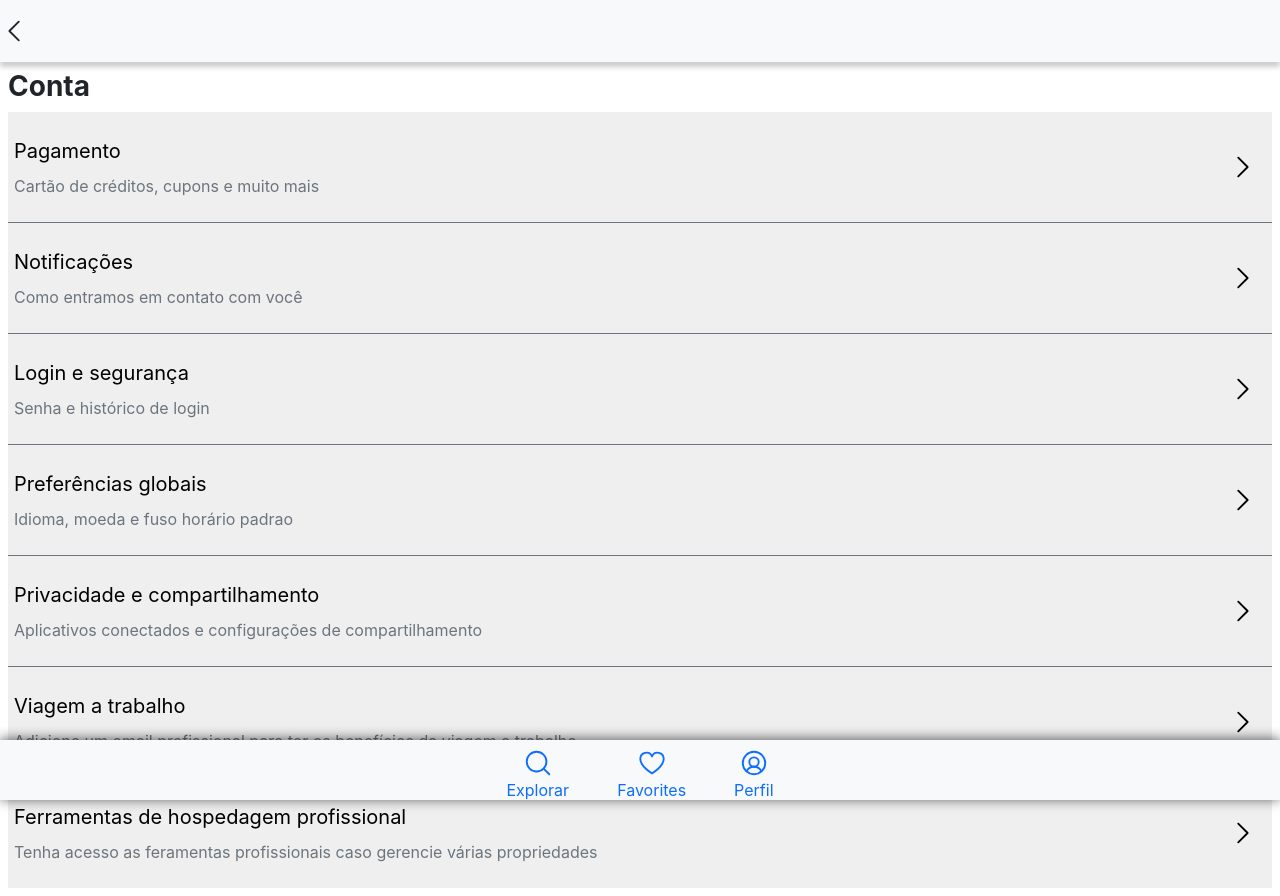
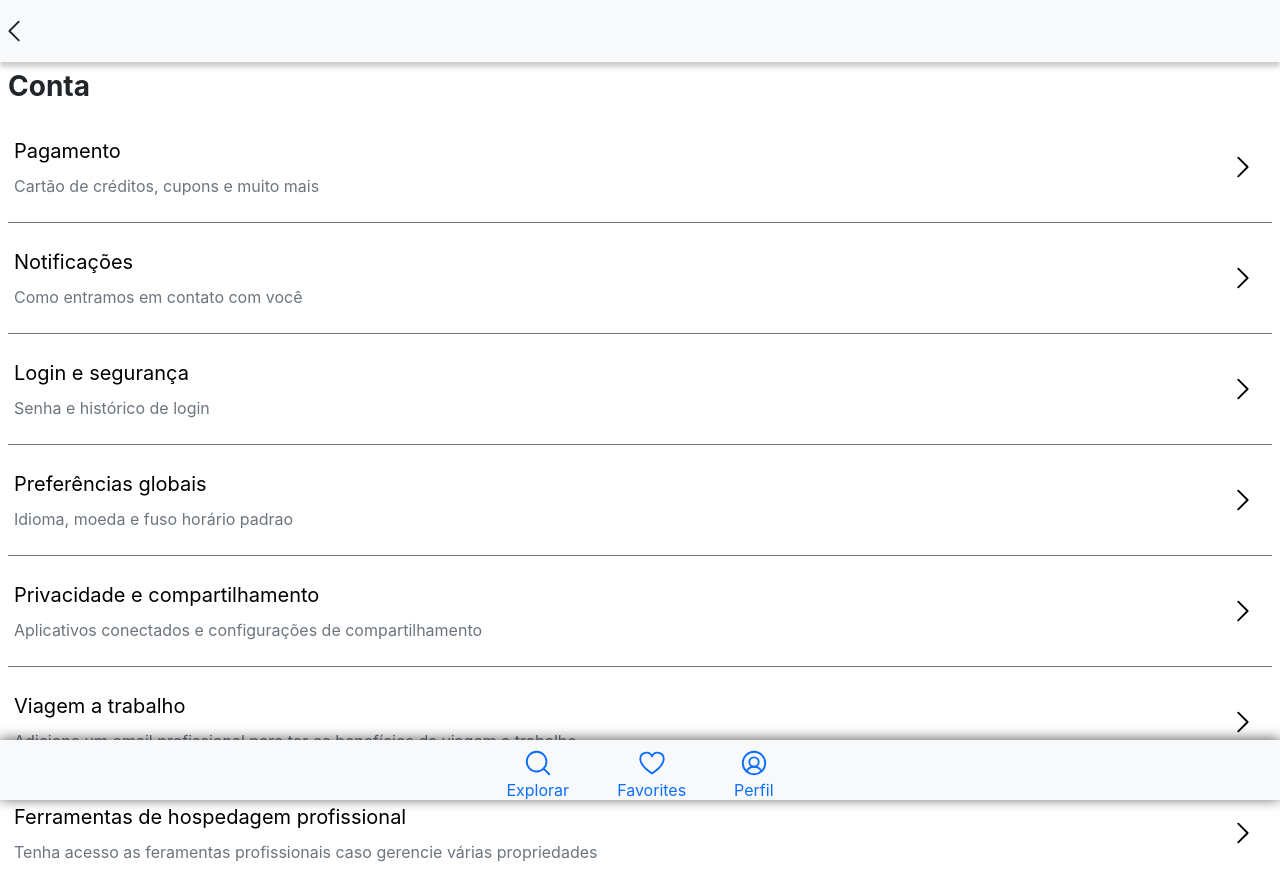
Before and after one commit to FranciscoNeto2909/MybnbApp, a React (Vite) app: page /profile/account in a window 1280 px wide. Built offline with nearby package versions, Linux system fonts and the light colour scheme.

Commit message:
buttons color chaged to transparent

```diff
--- a/src/components/account/Account.jsx
+++ b/src/components/account/Account.jsx
@@ -16,37 +16,37 @@ export default function Account() {
             </header>
             <main className="account-main d-flex flex-column p-2">
                 <h1 className=" fs-3 fw-bold">Conta</h1>
-                <button className="payment-contayner border-0 border-bottom border-secondary py-4 text-start position-relative">
+                <button className="payment-contayner border-0 border-bottom border-secondary py-4 text-start position-relative bg-transparent">
                     <span className="d-block fs-5 mb-2">Pagamento</span>
                     <span className="text-secondary">Cartão de créditos, cupons e muito mais</span>
                     <CaretRight size={30} className="position-absolute end-0 top-50 translate-middle" />
                 </button>
-                <button className="notify-contayner border-0 border-bottom border-secondary py-4 text-start position-relative">
+                <button className="notify-contayner border-0 border-bottom border-secondary py-4 text-start position-relative bg-transparent">
                     <span className="d-block fs-5 mb-2">Notificações</span>
                     <span className="text-secondary">Como entramos em contato com você</span>
                     <CaretRight size={30} className="position-absolute end-0 top-50 translate-middle" />
                 </button>
-                <button className="login-contayner border-0 border-bottom border-secondary py-4 text-start position-relative" onClick={() => navigate("/profile/account/login-and-security")}>
+                <button className="login-contayner border-0 border-bottom border-secondary py-4 text-start position-relative bg-transparent" onClick={() => navigate("/profile/account/login-and-security")}>
                     <span className="d-block fs-5 mb-2">Login e segurança</span>
                     <span className="text-secondary">Senha e histórico de login</span>
                     <CaretRight size={30} className="position-absolute end-0 top-50 translate-middle"/>
                 </button>
-                <button className="preferer-contayner border-0 border-bottom border-secondary py-4 text-start position-relative">
+                <button className="preferer-contayner border-0 border-bottom border-secondary py-4 text-start position-relative bg-transparent">
                     <span className="d-block fs-5 mb-2">Preferências globais</span>
                     <span className="text-secondary">Idioma, moeda e fuso horário padrao</span>
                     <CaretRight size={30} className="position-absolute end-0 top-50 translate-middle"/>
                 </button>
-                <button className="privac-contayner border-0 border-bottom border-secondary py-4 text-start position-relative">
+                <button className="privac-contayner border-0 border-bottom border-secondary py-4 text-start position-relative bg-transparent">
                     <span className="d-block fs-5 mb-2">Privacidade e compartilhamento</span>
                     <span className="text-secondary">Aplicativos conectados e configurações de compartilhamento</span>
                     <CaretRight size={30} className="position-absolute end-0 top-50 translate-middle"/>
                 </button>
-                <button className="workTravel-contayner border-0 border-bottom border-secondary py-4 text-start position-relative">
+                <button className="workTravel-contayner border-0 border-bottom border-secondary py-4 text-start position-relative bg-transparent">
                     <span className="d-block fs-5 mb-2">Viagem a trabalho</span>
                     <span className="text-secondary">Adicione um email profissional para ter os benefícios da viagem a trabalho</span>
                     <CaretRight size={30} className="position-absolute end-0 top-50 translate-middle"/>
                 </button>
-                <button className="tools-contayner border-0 py-4 text-start position-relative">
+                <button className="tools-contayner border-0 py-4 text-start position-relative bg-transparent">
                     <span className="d-block fs-5 mb-2">Ferramentas de hospedagem profissional</span>
                     <span className="text-secondary">Tenha acesso as feramentas profissionais caso gerencie várias propriedades</span>
                     <CaretRight size={30} className="position-absolute end-0 top-50 translate-middle"/>
```
